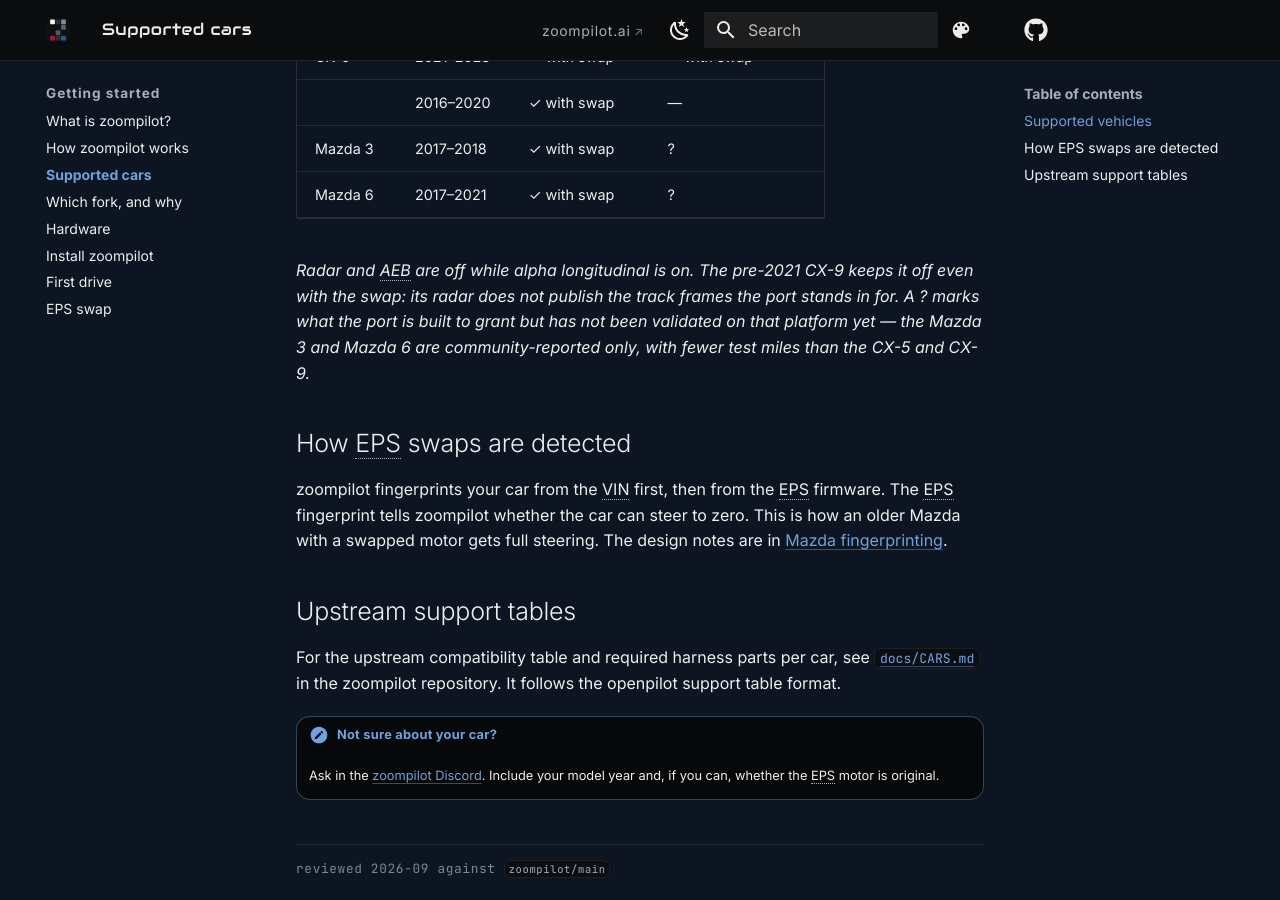
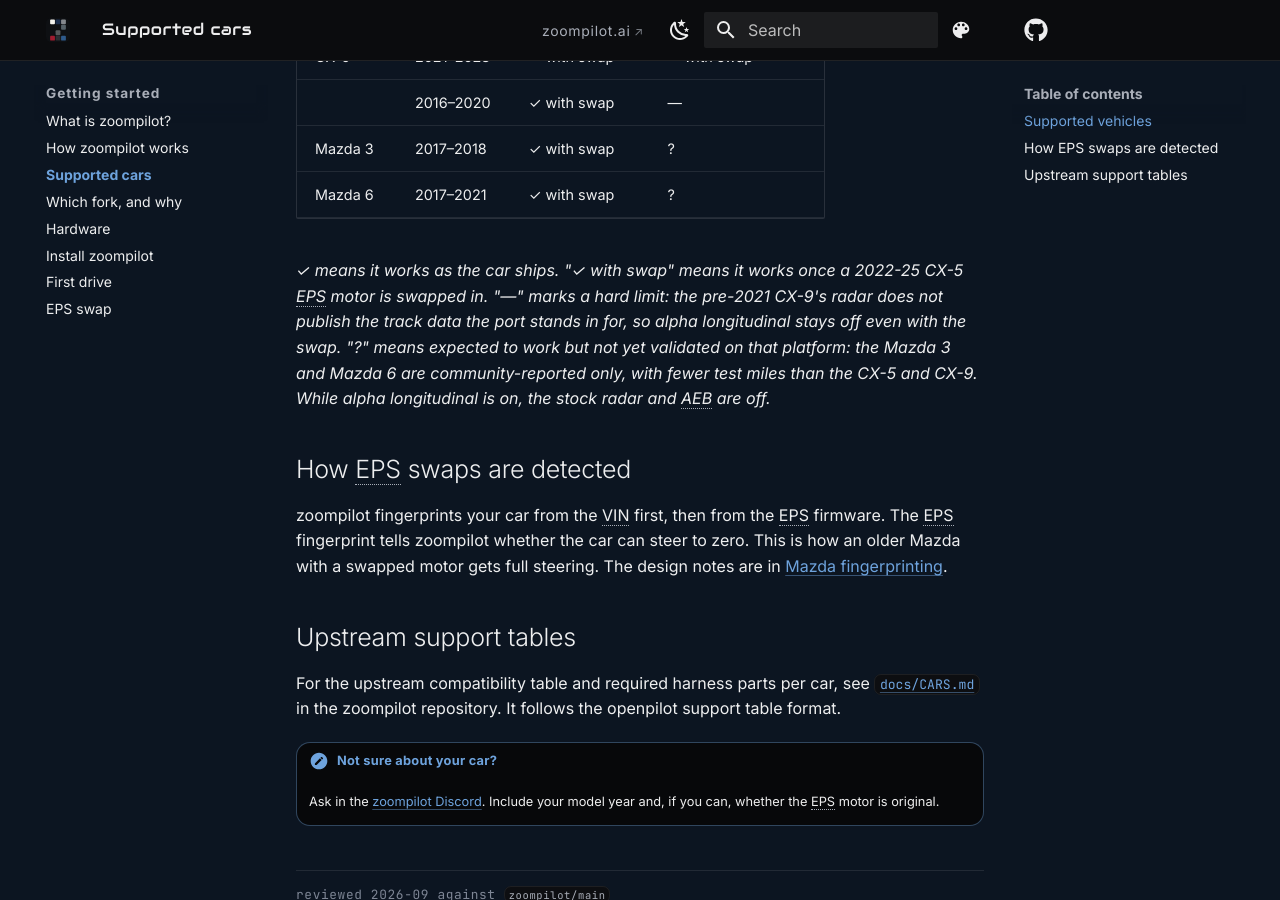
Before and after one commit to mzdnick/zoompilot-wiki, an MkDocs documentation site: the page built from docs/getting-started/supported-cars.md, in a window 1280 px wide and 900 px high, scrolled down 791 px. Built offline with MkDocs 1.6.1 and Material for MkDocs 9.7.7, drawn with Linux system fonts in a browser that asks for light colours; comment, search, counter and statistics services are not loaded.

Commit message:
Supported cars: rewrite the matrix legend as a mark-by-mark gloss
Decodes all four cells (check, check-with-swap, dash, question mark)
in table order, quotes each mark so the dash is never mistaken for
punctuation, and moves the radar/AEB cost to its own closing sentence.

```diff
--- a/docs/getting-started/supported-cars.md
+++ b/docs/getting-started/supported-cars.md
@@ -26,12 +26,7 @@
 | Mazda 3 | 2017–2018 | ✓ with swap | ? |
 | Mazda 6 | 2017–2021 | ✓ with swap | ? |
 
-*Radar and AEB are off while alpha longitudinal is on. The pre-2021
-CX-9 keeps it off even with the swap: its radar does not publish the
-track frames the port stands in for. A ? marks what the port is built
-to grant but has not been validated on that platform yet — the Mazda 3
-and Mazda 6 are community-reported only, with fewer test miles than
-the CX-5 and CX-9.*
+*✓ means it works as the car ships. "✓ with swap" means it works once a 2022-25 CX-5 EPS motor is swapped in. "—" marks a hard limit: the pre-2021 CX-9's radar does not publish the track data the port stands in for, so alpha longitudinal stays off even with the swap. "?" means expected to work but not yet validated on that platform: the Mazda 3 and Mazda 6 are community-reported only, with fewer test miles than the CX-5 and CX-9. While alpha longitudinal is on, the stock radar and AEB are off.*
 
 ## How EPS swaps are detected
 
```
